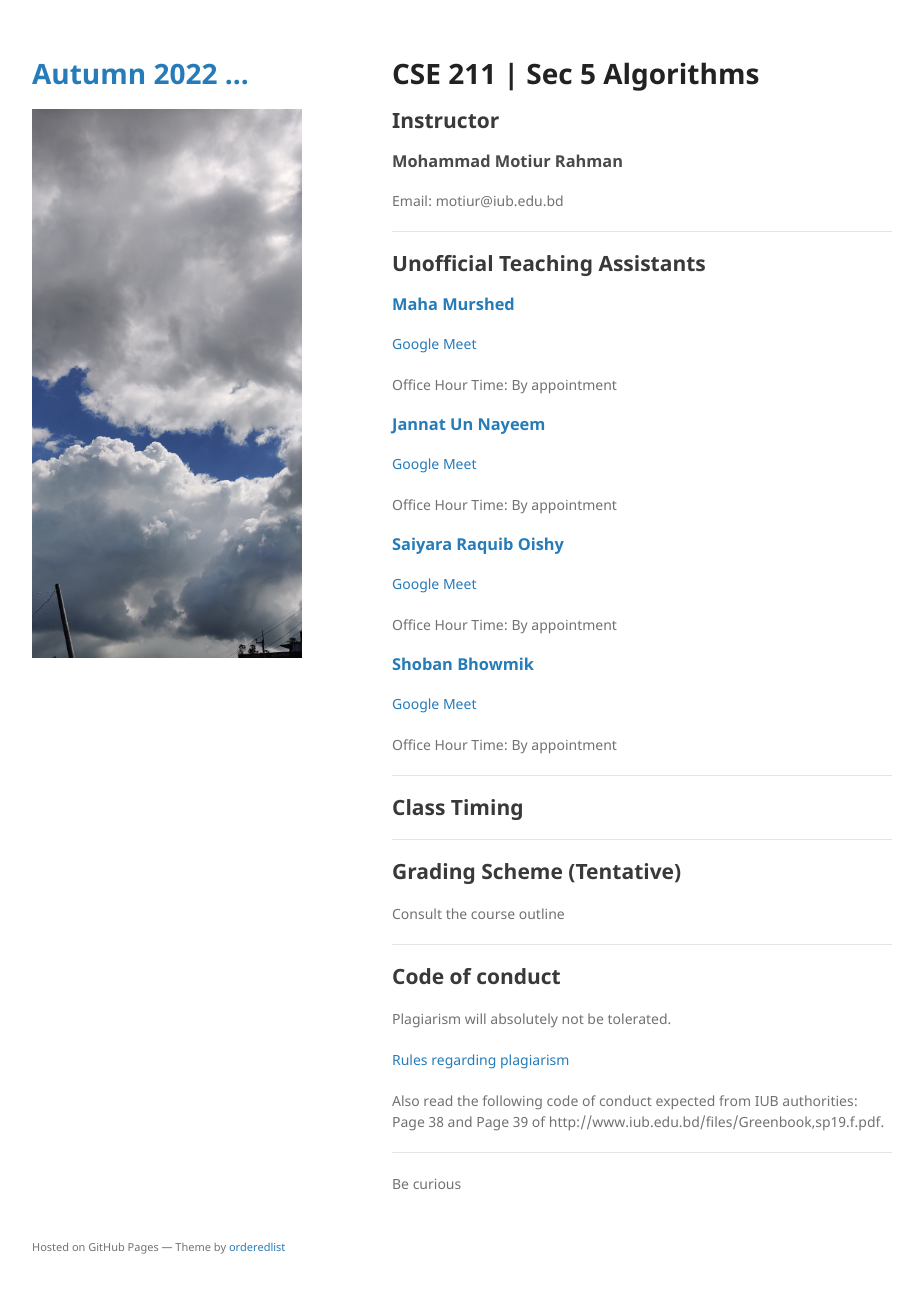
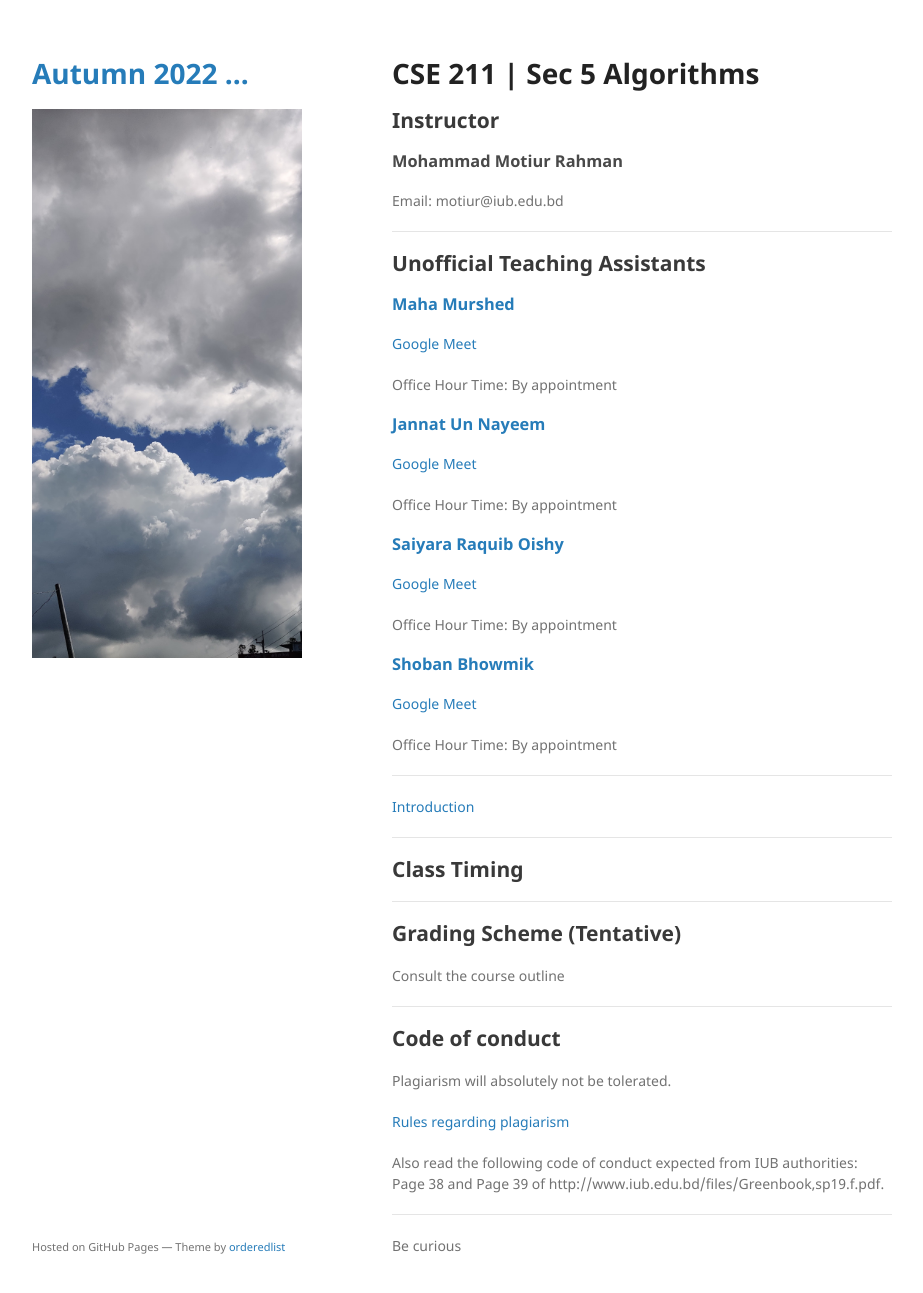
Before and after one commit to mohammadmotiurrahman/mohammadmotiurrahman.github.io, a Jekyll site: the page built from cse211_5/index.md, in a window 1280 px wide and 1326 px high. Shown: the top 1293 px of the window, without its empty margins (178-1101 px from the left). Built offline with Jekyll 4.4.1, drawn with Linux system fonts in a browser that asks for light colours; our own code applies the rules of GitHub Pages for plain Markdown files.

Commit message:
Update index.md

```diff
--- a/cse211_5/index.md
+++ b/cse211_5/index.md
@@ -34,7 +34,8 @@
 
 Office Hour Time: By appointment
 
-
+* * *
+[Introduction](https://docs.google.com/presentation/d/1YQIYQnvXnlkiia6zMUk-cc0ZF_SGymxL5m0YtfhgM6Q/edit?usp=sharing)
 * * *
 ## Class Timing
 
```
